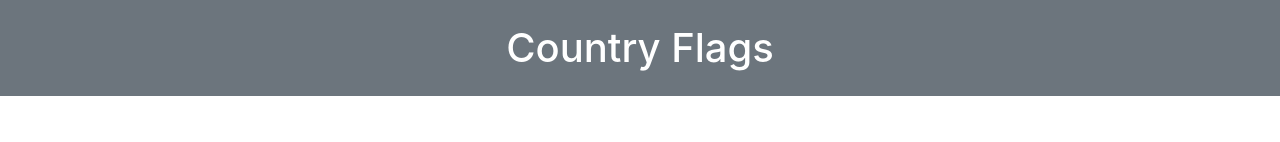
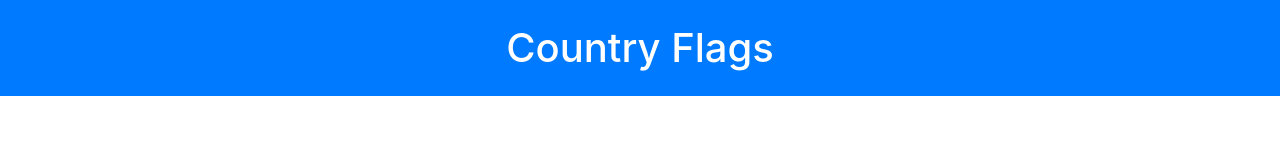
Before and after one commit to raghavendra892/countryflags, a plain HTML site: page index.html in a window 1280 px wide. Shown: the top 142 px of the page. Drawn offline with nearby package versions, Linux system fonts and the light colour scheme.

Commit message:
countryflag task

```diff
--- a/index.html
+++ b/index.html
@@ -6,7 +6,7 @@
 		<link rel="stylesheet" href="./assets/css/style.css">
 	</head>
 	<body>
-		<h1 class="bg-secondary text-center text-white p-4 mb-5">Country Flags</h1>
+		<h1 class="bg-primary text-center text-white p-4 mb-5">Country Flags</h1>
 		<div class="container">
 			<div class="row countryContainer" id="countrylist"></div>
 
```
